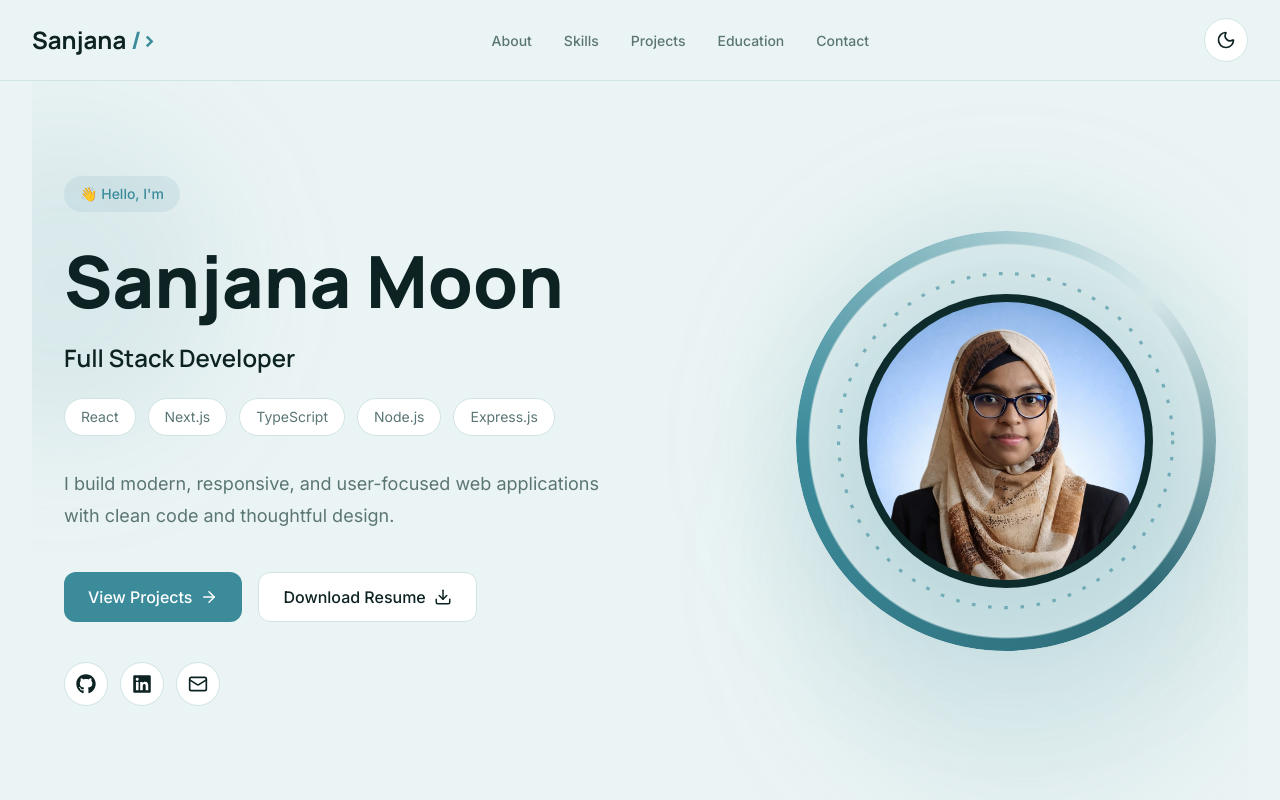
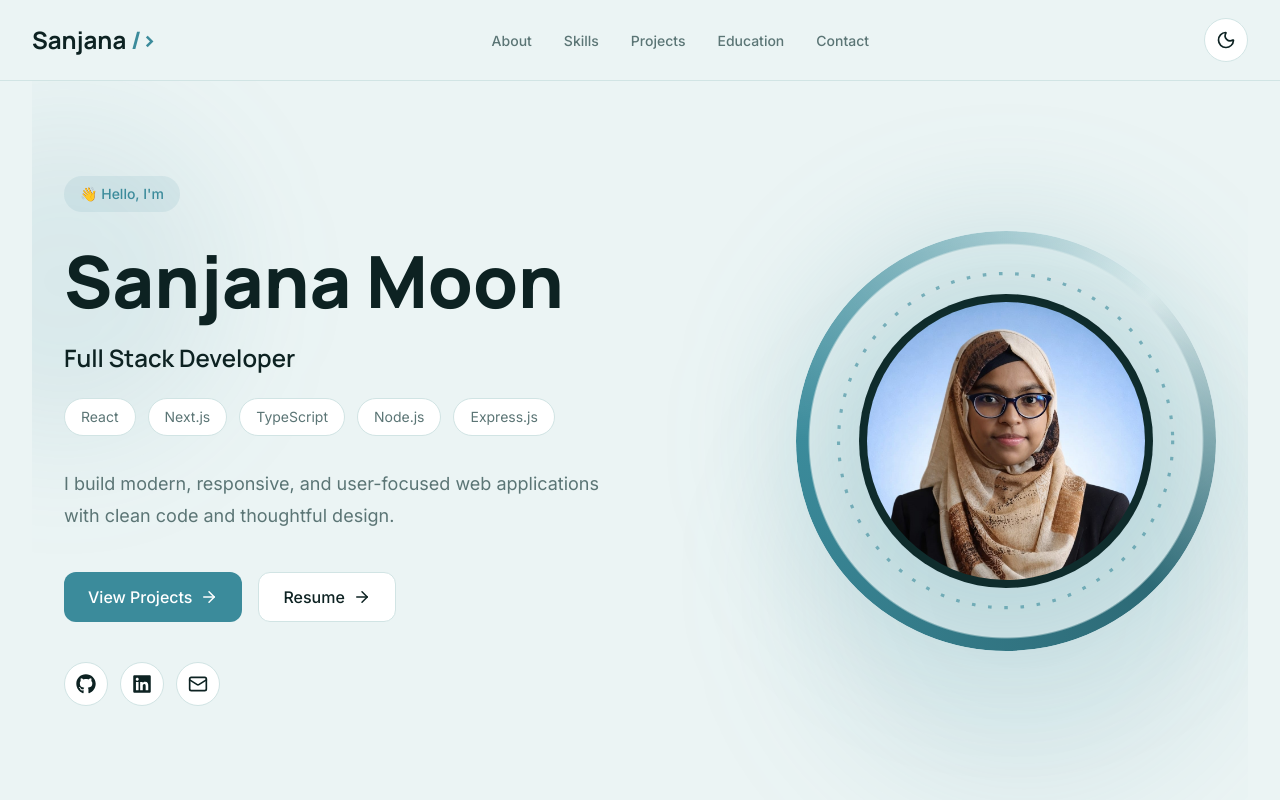
Before and after one commit to sanjana-moon/my-portfolio, a Next.js app: page / in a window 1280 px wide. Shown: the top 800 px of the page. Built offline with nearby package versions, Linux system fonts and the light colour scheme.

Commit message:
resume added

```diff
--- /dev/null
+++ b/src/app/project/page.tsx
@@ -0,0 +1,21 @@
+import Container from "@/components/common/Container";
+import SectionHeading from "@/components/common/SectionHeading";
+import ProjectGrid from "@/components/project/ProjectGrid";
+import projects from "@/data/projects";
+
+export default function ProjectsPage() {
+  return (
+    <section className="py-20 md:py-24">
+      <Container>
+        <SectionHeading
+          title="All Projects"
+          subtitle="Explore all the projects I've built throughout my learning journey."
+        />
+
+        <div className="mt-16">
+          <ProjectGrid projects={projects} />
+        </div>
+      </Container>
+    </section>
+  );
+}
--- /dev/null
+++ b/src/components/project/ProjectGrid.tsx
@@ -0,0 +1,21 @@
+import ProjectCard from "./ProjectCard";
+import { Project } from "@/types/project";
+
+interface ProjectGridProps {
+  projects: Project[];
+}
+
+export default function ProjectGrid({
+  projects,
+}: ProjectGridProps) {
+  return (
+    <div className="grid gap-8 md:grid-cols-2 xl:grid-cols-3">
+      {projects.map((project) => (
+        <ProjectCard
+          key={project.id}
+          project={project}
+        />
+      ))}
+    </div>
+  );
+}
--- a/src/components/sections/Education.tsx
+++ b/src/components/sections/Education.tsx
@@ -21,17 +21,15 @@ export default function Education() {
               key={item.id}
               className="group rounded-3xl border border-border bg-surface p-8 transition-all duration-300 hover:-translate-y-1 hover:border-primary hover:shadow-xl"
             >
+              {/* Top Section */}
               <div className="flex flex-col gap-6 md:flex-row md:items-start md:justify-between">
                 <div className="flex-1">
-                  <div className="flex flex-wrap items-center gap-3">
-                    <h3 className="font-heading text-2xl font-bold text-heading">
-                      {item.degree}
-                    </h3>
-                  </div>
+                  <h3 className="font-heading text-2xl font-bold text-heading">
+                    {item.degree}
+                  </h3>
 
-                  {/* Field (hidden if not available) */}
                   {item.field && (
-                    <p className="mt-2 text-primary font-medium">
+                    <p className="mt-2 font-medium text-primary">
                       {item.field}
                     </p>
                   )}
@@ -58,6 +56,7 @@ export default function Education() {
                 </div>
               </div>
 
+              {/* Result */}
               <div className="mt-6 border-t border-border pt-6">
                 <p className="text-xs uppercase tracking-wider text-text/60">
                   Result
@@ -66,7 +65,47 @@ export default function Education() {
                 <p className="mt-2 text-xl font-bold text-primary">
                   {item.result}
                 </p>
+
+                {/* Semester Results (University Only) */}
+                {"semesters" in item && item.semesters && (
+                  <div className="mt-6 grid gap-4 sm:grid-cols-3">
+                    {item.semesters.map((semester) => (
+                      <div
+                        key={semester.semester}
+                        className="rounded-2xl border border-border bg-background p-4 text-center"
+                      >
+                        <p className="text-sm text-text/70">
+                          {semester.semester}
+                        </p>
+
+                        <p className="mt-2 text-lg font-semibold text-heading">
+                          GPA {semester.cgpa}
+                        </p>
+                      </div>
+                    ))}
+                  </div>
+                )}
               </div>
+
+              {/* Relevant Courses (University Only) */}
+              {"semesters" in item && item.semesters && (
+                <div className="mt-6 border-t border-border pt-6">
+                  <p className="text-xs uppercase tracking-wider text-text/60">
+                    Relevant Courses
+                  </p>
+
+                  <div className="mt-4 flex flex-wrap gap-3">
+                    {item.courses.map((course) => (
+                      <span
+                        key={course}
+                        className="rounded-full bg-primary/10 px-4 py-2 text-sm font-medium text-primary transition-colors duration-300 group-hover:bg-primary group-hover:text-white"
+                      >
+                        {course}
+                      </span>
+                    ))}
+                  </div>
+                </div>
+              )}
             </div>
           ))}
         </div>
--- a/src/components/sections/Hero.tsx
+++ b/src/components/sections/Hero.tsx
@@ -123,27 +123,22 @@ export default function Hero() {
                 <Link
                   key={button.label}
                   href={button.href}
-                  target={button.target}
-                  rel={
-                    button.target === "_blank"
-                      ? "noopener noreferrer"
-                      : undefined
-                  }
-                  className={
-                    button.variant === "primary"
-                      ? "inline-flex items-center justify-center rounded-xl bg-primary px-6 py-3 font-medium text-white transition-all duration-300 hover:bg-primary-hover"
-                      : "inline-flex items-center justify-center rounded-xl border border-border bg-surface px-6 py-3 font-medium text-heading transition-all duration-300 hover:border-primary hover:text-primary"
-                  }
+                  className="inline-flex items-center justify-center rounded-xl bg-primary px-6 py-3 font-medium text-white transition-all duration-300 hover:bg-primary-hover"
                 >
                   {button.label}
-
-                  {button.variant === "primary" ? (
-                    <ArrowRight className="ml-2" size={18} />
-                  ) : (
-                    <Download className="ml-2" size={18} />
-                  )}
+                  <ArrowRight className="ml-2" size={18} />
                 </Link>
               ))}
+
+              <Link
+                href={personal.resume.url}
+                target="_blank"
+                rel="noopener noreferrer"
+                className="inline-flex items-center justify-center rounded-xl border border-border bg-surface px-6 py-3 font-medium text-heading transition-all duration-300 hover:border-primary hover:text-primary"
+              >
+                {personal.resume.label}
+                <ArrowRight className="ml-2" size={18} />
+              </Link>
             </div>
 
             {/* Social */}
--- a/src/components/sections/Projects.tsx
+++ b/src/components/sections/Projects.tsx
@@ -1,3 +1,5 @@
+import Link from "next/link";
+
 import Container from "@/components/common/Container";
 import SectionHeading from "@/components/common/SectionHeading";
 import ProjectCard from "@/components/project/ProjectCard";
@@ -5,6 +7,10 @@ import ProjectCard from "@/components/project/ProjectCard";
 import projects from "@/data/projects";
 
 export default function Projects() {
+  const featuredProjects = projects.filter(
+    (project) => project.featured
+  );
+
   return (
     <section
       id="projects"
@@ -13,45 +19,44 @@ export default function Projects() {
       {/* Background Glow */}
       <div className="absolute inset-0 -z-10 overflow-hidden">
         <div className="absolute -left-20 top-20 h-80 w-80 rounded-full bg-primary/10 blur-3xl" />
-
-        <div className="absolute right-0 bottom-0 h-96 w-96 rounded-full bg-primary/10 blur-3xl" />
+        <div className="absolute bottom-0 right-0 h-96 w-96 rounded-full bg-primary/10 blur-3xl" />
       </div>
 
-
       <Container>
-
         <SectionHeading
           title="My Projects"
           subtitle="A collection of full-stack applications I have built using modern technologies, focusing on clean architecture, responsive design, and solving real-world problems."
         />
 
-
-        {/* Projects Grid */}
-        <div className="mt-16 grid gap-8 md:grid-cols-2">
-
-          {projects.map((project) => (
+        {/* Featured Projects */}
+        <div className="mt-16 grid gap-8 lg:grid-cols-3">
+          {featuredProjects.map((project) => (
             <ProjectCard
               key={project.id}
               project={project}
             />
           ))}
-
         </div>
 
+        {/* View All Projects Button */}
+        <div className="mt-12 flex justify-center">
+          <Link
+            href="/project"
+            className="inline-flex items-center gap-2 rounded-xl bg-primary px-6 py-3 font-medium text-white transition-all duration-300 hover:-translate-y-1 hover:bg-primary/90 hover:shadow-lg hover:shadow-primary/30"
+          >
+            View All Projects →
+          </Link>
+        </div>
 
         {/* Bottom Text */}
         <div className="mt-16 text-center">
-
-          <p className="mx-auto max-w-2xl text-text leading-8">
+          <p className="mx-auto max-w-2xl leading-8 text-text">
             Each project reflects my growth as a Full Stack Developer,
             from designing user-friendly interfaces to building scalable
             backend systems. I continuously learn, improve, and explore
             new technologies to create better digital experiences.
           </p>
-
         </div>
-
-
       </Container>
     </section>
   );
--- a/src/data/education.ts
+++ b/src/data/education.ts
@@ -8,6 +8,22 @@ const education = [
     result: "Currently Studying",
     description:
       "Currently pursuing my undergraduate degree with a strong focus on software engineering, web development, databases, and modern programming technologies.",
+
+    semesters: [
+      {
+        semester: "1st Semester",
+        cgpa: "3.63",
+      },
+      {
+        semester: "2nd Semester",
+        cgpa: "3.43",
+      },
+      {
+        semester: "3rd Semester",
+        cgpa: "3.58",
+      },
+    ],
+
     courses: [
       "Data Structures & Algorithms",
       "Database Management Systems",
--- a/src/data/personal.ts
+++ b/src/data/personal.ts
@@ -16,11 +16,14 @@ const personal = {
   phone: "+8801736-056707",
   location: "Dhaka, Bangladesh",
 
-  education:
-    "B.Sc. (Honours) in Computer Science & Technology",
+  education: "B.Sc. (Honours) in Computer Science & Technology",
 
-  resume: "/resume.pdf",
   image: "/images/profile.jpg",
+
+  resume: {
+    label: "Resume",
+    url: "https://drive.google.com/file/d/1RkS5CZOHgRqRJulfOrenbjTS8XRXoiha/view?usp=sharing",
+  },
 
   buttons: [
     {
@@ -28,12 +31,6 @@ const personal = {
       href: "/#projects",
       variant: "primary",
     },
-    {
-      label: "Download Resume",
-      href: "/resume.pdf",
-      variant: "secondary",
-      target: "_blank",
-    },
   ],
 };
 
--- a/src/data/projects.ts
+++ b/src/data/projects.ts
@@ -114,7 +114,7 @@ const projects = [
     id: 3,
     slug: "booksphere",
     title: "Booksphere",
-    featured: false,
+    featured: true,
 
     description:
       "A full-stack book delivery management platform featuring authentication, role-based dashboards, Stripe payments, book management, and delivery tracking.",
@@ -122,12 +122,13 @@ const projects = [
     image: "/images/Booksphere.PNG",
 
     technologies: [
+      "Next.js",
       "React",
+      "JavaScript",
       "Tailwind CSS",
       "Node.js",
       "Express.js",
       "MongoDB",
-      "Stripe",
       "JWT",
     ],
 
@@ -178,7 +179,7 @@ const projects = [
     technologies: [
       "Next.js",
       "React",
-      "TypeScript",
+      "JavaScript",
       "Tailwind CSS",
       "Node.js",
       "Express.js",
```
